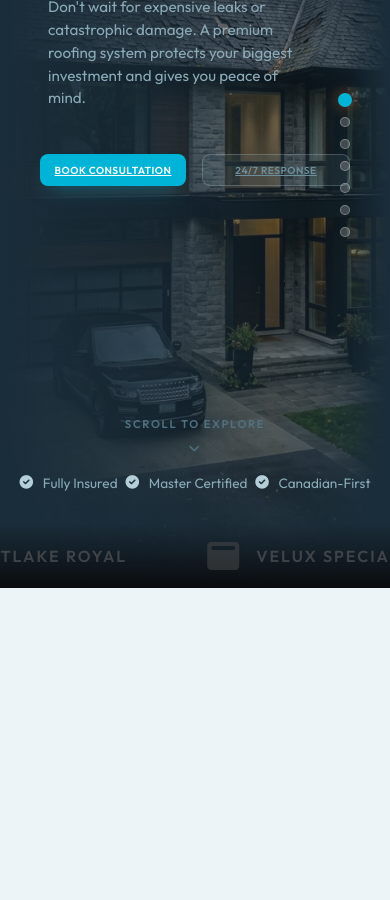
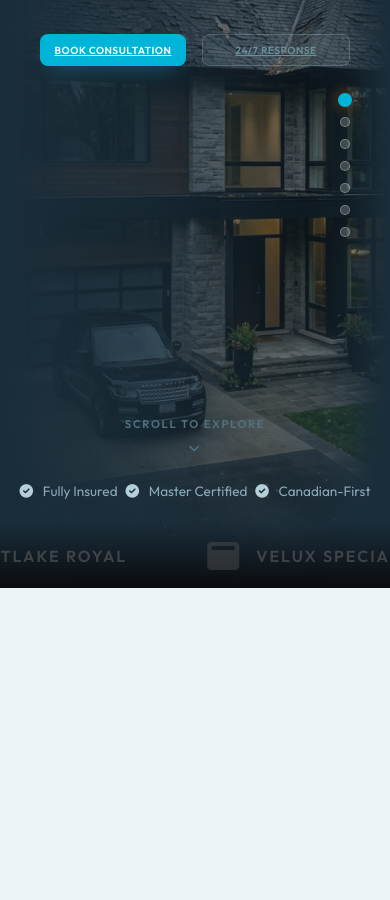
Before and after one commit to davidschein25-prog/trident-roofing, a plain HTML site: page index.html in a window 390 px wide. Shown: the part 283-1183 px from the top of the page. Drawn offline with Linux system fonts and the light colour scheme.

Commit message:
Eliminate conflicting 'aggressive' CSS overrides that were preventing hero vertical centering on mobile.

```diff
--- a/css/style.css
+++ b/css/style.css
@@ -2273,7 +2273,7 @@ body.emergency-mode {
     .hero-phase .phase-tag { font-size: 0.7rem; padding: 0.25rem 0.6rem; }
     .hero-phase { left: 1.5rem; max-width: 92%; }
     .hero-frame { object-position: center 30% !important; }
-    .hero-overlay { padding: 0 1.5rem; height: 100%; justify-content: flex-start; padding-top: 11vh; padding-bottom: 1vh; }
+    .hero-overlay { padding: 0 1.5rem; height: 100%; }
     .hero-static-content { flex-grow: 1; display: flex; flex-direction: column; }
     .hero-trust { position: absolute; bottom: 20px; left: 1.5rem; right: 1.5rem; flex-direction: column; gap: 0.5rem; width: auto; }
     .hero-ctas { flex-direction: column; gap: 0.8rem; margin-bottom: 1.25rem; }
@@ -2818,8 +2818,7 @@ body.emergency-mode {
 /* AGGRESSIVE MOBILE HERO FIX */
 @media (max-width: 768px) {
     .hero-overlay {
-        padding-top: 120px !important; /* Move even higher up */
-        justify-content: flex-start !important;
+        /* Overrides removed to allow primary centering to work */
     }
     .hero-phases-area {
         height: 250px !important; /* Extremely compact */
```
